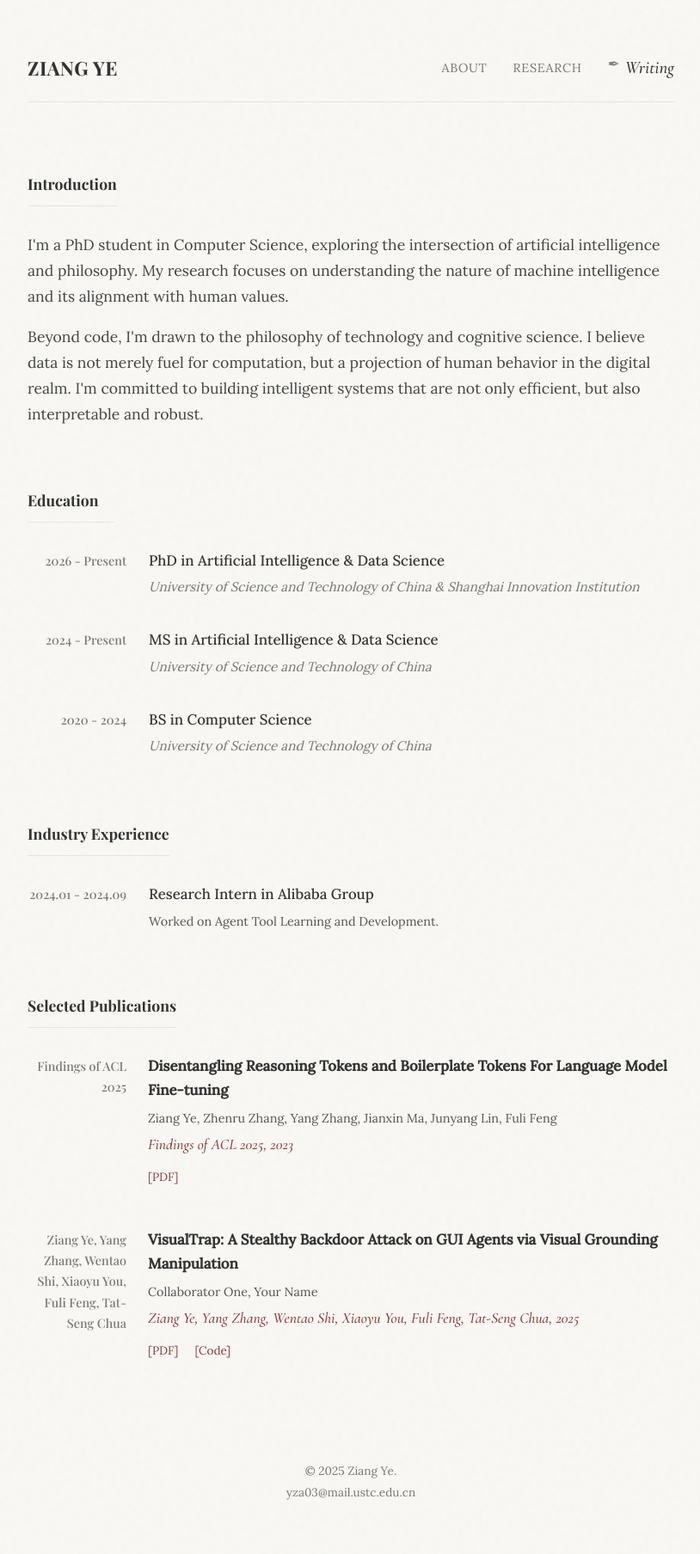
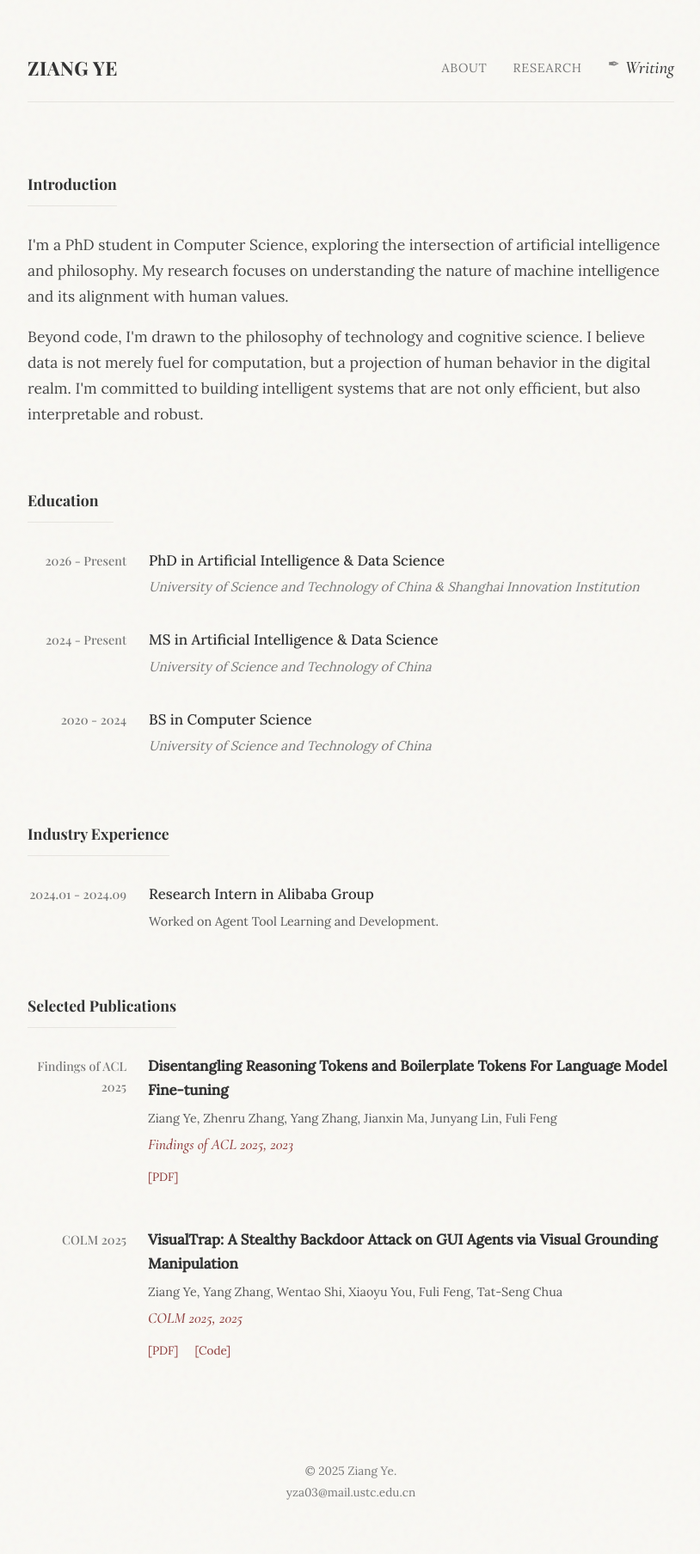
Before and after one commit to whi497/leaf.github.io, a Jekyll site: the page built from index.html, in a window 1280 px wide. Shown: the whole page at 86% size, without its empty margins (232-1046 px from the left). Built offline with Jekyll 4.4.1, drawn with Linux system fonts in a browser that asks for light colours.

Commit message:
[content] correct content

```diff
--- a/_data/publications.yml
+++ b/_data/publications.yml
@@ -7,8 +7,8 @@
   abstract: ""
 
 - title: "VisualTrap: A Stealthy Backdoor Attack on GUI Agents via Visual Grounding Manipulation"
-  authors: "Collaborator One, Your Name"
-  venue: "Ziang Ye, Yang Zhang, Wentao Shi, Xiaoyu You, Fuli Feng, Tat-Seng Chua"
+  authors: "Ziang Ye, Yang Zhang, Wentao Shi, Xiaoyu You, Fuli Feng, Tat-Seng Chua"
+  venue: "COLM 2025"
   year: 2025
   pdf: "https://openreview.net/pdf?id=7HPuAkgdVm"
   code: "https://github.com/whi497/VisualTrap"
```
